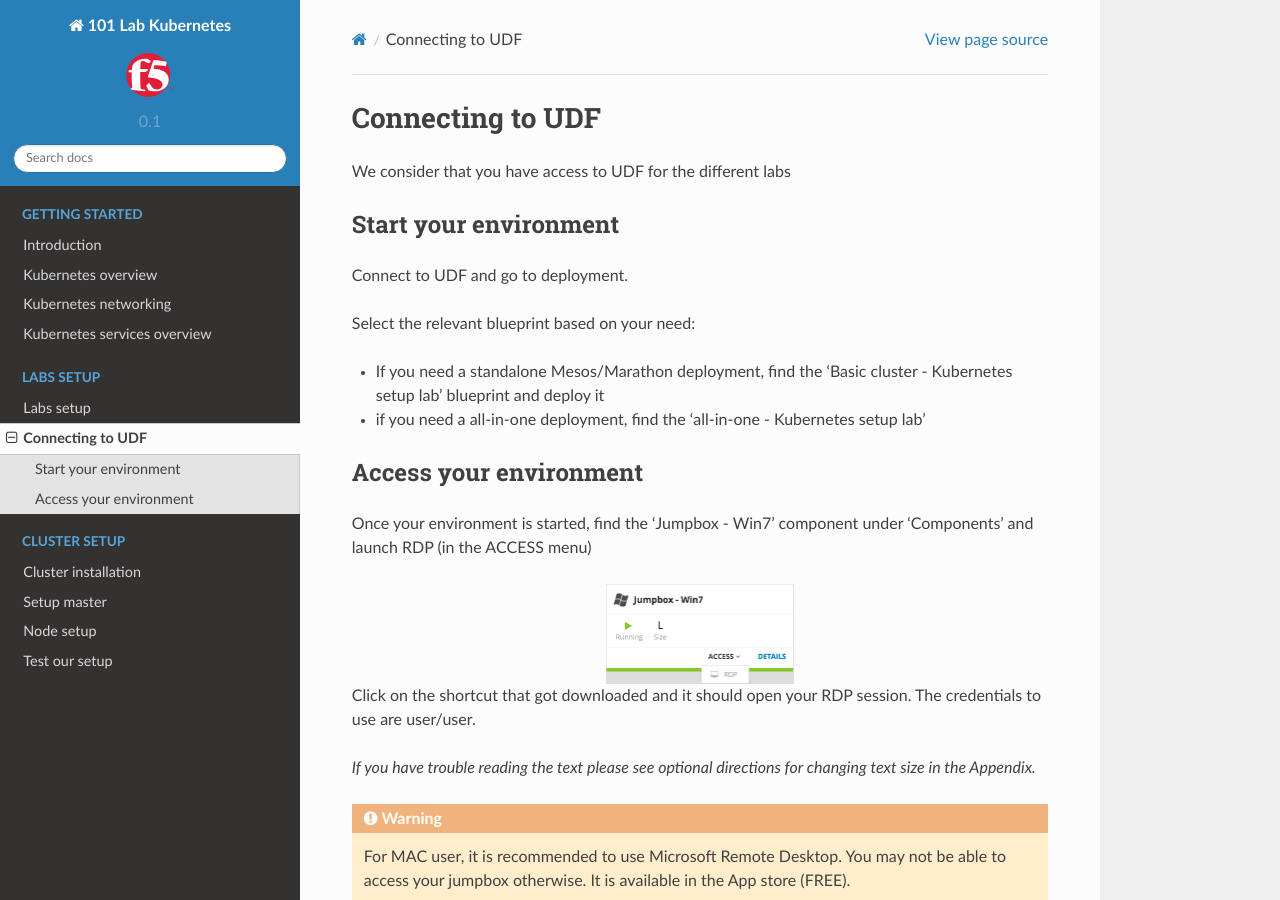
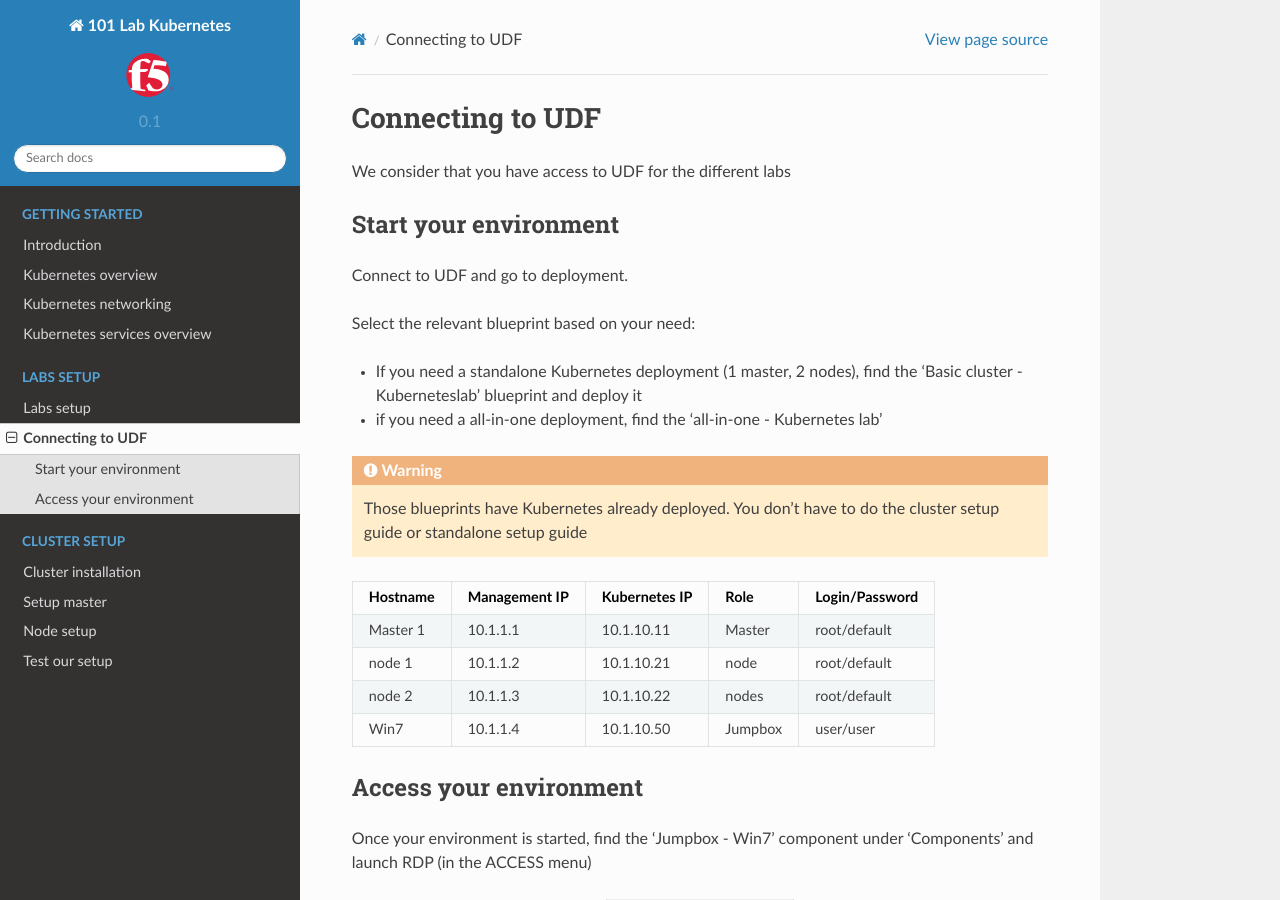
Before and after one commit to f5devcentral/f5-101-lab-kubernetes, a Sphinx documentation site: the page built from docs/labs-setup/labs-setup-access-udf.rst, in a window 1280 px wide and 900 px high. Built offline with Sphinx 7.4.7 and the Read the Docs theme 2.0.0, drawn with Linux system fonts in a browser that asks for light colours.

Commit message:
update guide

```diff
--- a/docs/cluster-setup-guide/cluster-setup-guide-cluster-installation.rst
+++ b/docs/cluster-setup-guide/cluster-setup-guide-cluster-installation.rst
@@ -51,7 +51,7 @@
 	apt-get install -y kubelet kubeadm kubectl kubernetes-cni
 
 
-Limitations:
+Limitations
 -----------
 
 for a full list of the limitations go here: `kubeadm limitations <http://kubernetes.io/docs/getting-started-guides/kubeadm/#limitations>`_
--- a/docs/labs-setup/labs-setup-access-udf.rst
+++ b/docs/labs-setup/labs-setup-access-udf.rst
@@ -12,8 +12,21 @@
 
 Select the relevant blueprint based on your need:
 
-* If you need a standalone Mesos/Marathon deployment, find the 'Basic cluster - Kubernetes setup lab' blueprint and deploy it
-* if you need a all-in-one deployment, find the 'all-in-one - Kubernetes setup lab'
+* If you need a standalone Kubernetes deployment (1 master, 2 nodes), find the 'Basic cluster - Kuberneteslab' blueprint and deploy it
+* if you need a all-in-one deployment, find the 'all-in-one - Kubernetes lab'
+
+.. warning::
+
+   Those blueprints have Kubernetes already deployed. You don't have to do the cluster setup guide or standalone setup guide
+
+==================  ====================  ====================  ============  ====================
+     Hostname           Management IP        Kubernetes IP          Role         Login/Password
+==================  ====================  ====================  ============  ====================
+     Master 1             10.1.1.1            10.1.10.11          Master           root/default
+      node 1              10.1.1.2            10.1.10.21           node            root/default
+      node 2              10.1.1.3            10.1.10.22           nodes           root/default
+      Win7                10.1.1.4            10.1.10.50          Jumpbox            user/user
+==================  ====================  ====================  ============  ====================
 
 Access your environment
 -----------------------
```
Also changed, not shown: docs/cluster-setup-guide/cluster-setup-guide-node-setup.rst (+2 -29 lines).
